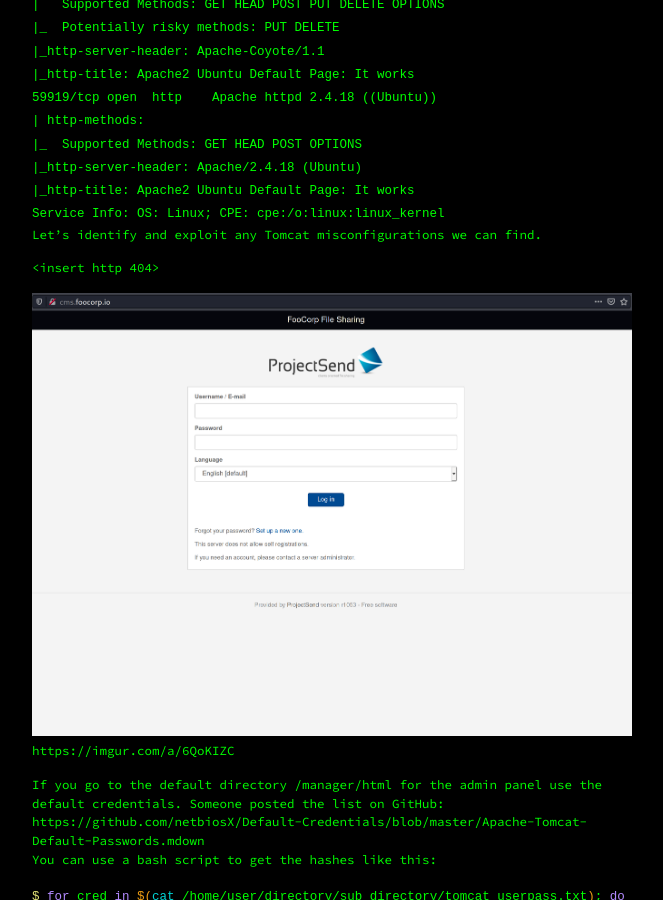
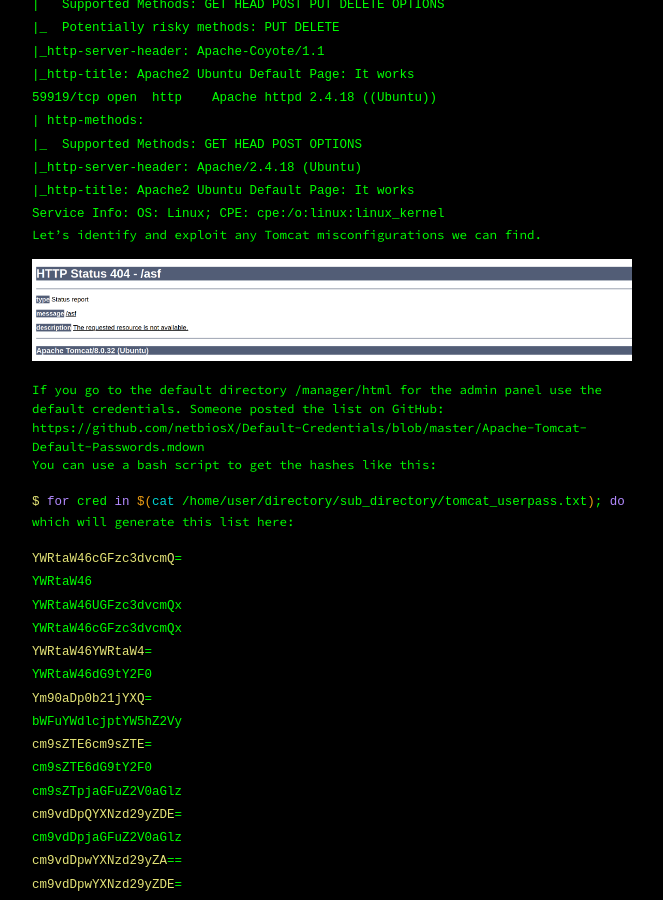
Before and after one commit to a56z/a56z.github.io, a Jekyll site: the page built from _posts/2021-02-11-exploiting-tomcat.markdown, in a window 1280 px wide and 900 px high, scrolled down 2733 px. Shown: the whole window, without its empty margins (308-971 px from the left). Built offline with Jekyll 4.4.1, drawn with Linux system fonts in a browser that asks for light colours; Markdown is read by kramdown in place of the engine named in the settings; a script that is not in the unit is left out.

Commit message:
Update 2021-02-11-exploiting-tomcat.markdown

````diff
--- a/_posts/2021-02-11-exploiting-tomcat.markdown
+++ b/_posts/2021-02-11-exploiting-tomcat.markdown
@@ -145,11 +145,8 @@ Service Info: OS: Linux; CPE: cpe:/o:linux:linux_kernel
 ```
 Let's identify and exploit any Tomcat misconfigurations we can find.
 
-<insert http 404>
-<blockquote class="imgur-embed-pub" lang="en" data-id="a/6QoKIZC" data-context="false" ><a href="//imgur.com/a/6QoKIZC"></a></blockquote><script async src="//s.imgur.com/min/embed.js" charset="utf-8"></script>
+<img src="/assets/images/ctf1/404.png" height="100%" width="100%">
 
-<img src="/assets/images/5.png" height="100%" width="100%">
-https://imgur.com/a/6QoKIZC
 
 If you go to the default directory /manager/html for the admin panel use the default credentials. Someone posted the list on GitHub: https://github.com/netbiosX/Default-Credentials/blob/master/Apache-Tomcat-Default-Passwords.mdown
 You can use a bash script to get the hashes like this:
````
